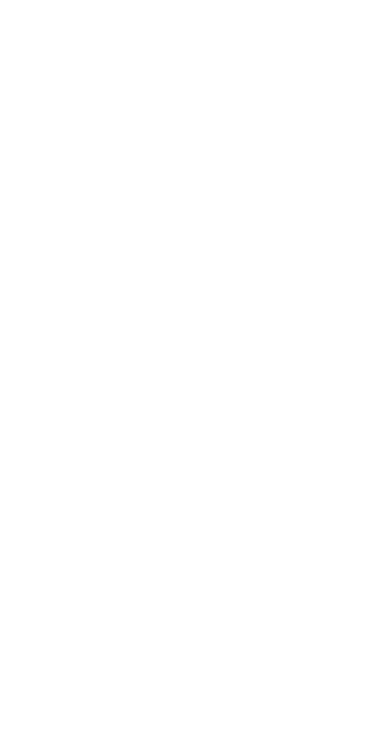
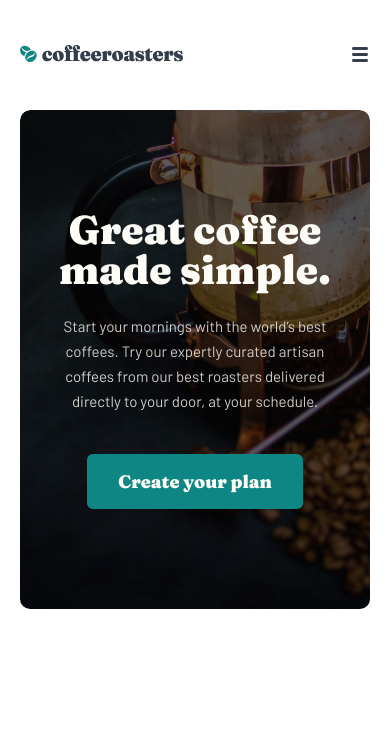
Before and after one commit to norslab/coffeeroaster, a plain HTML site: page index.html in a window 390 px wide. Drawn offline with nearby package versions, Linux system fonts and the light colour scheme.

Commit message:
responsive

```diff
--- a/index.html
+++ b/index.html
@@ -4,10 +4,53 @@
     <meta charset="UTF-8">
     <meta http-equiv="X-UA-Compatible" content="IE=edge">
     <meta name="viewport" content="width=device-width, initial-scale=1.0">
+    <link rel="stylesheet" href="https://necolas.github.io/normalize.css/8.0.1/normalize.css">
     <link rel="stylesheet" href="./css/main.css">
     <title>coffeeroaster</title>
 </head>
 <body>
+    <header class="site-header">
+      <div class="container site-header__container">
+         <a class="site-header__logo" href="#">
+          <img src="./img/site-logo.svg" alt="site-logo">
+         </a>
+         <nav class="site-header__navbar">
+           <ul class="site-header__list">
+            <li class="site-header__item">
+              <a href="#" class="site-header__link">HOME</a>
+            </li>
+            <li class="site-header__item">
+              <a href="#" class="site-header__link">ABOUT US</a>
+            </li>
+            <li class="site-header__item">
+              <a href="#" class="site-header__link">Create your plan</a>
+            </li>
+           </ul>
+           <button class="site-header__menu">
 
+           </button>
+         </nav>
+      </div>
+    </header>
+    <main>
+      <section id="hero">
+        <div class="container hero__container">
+         <div class="hero__block">
+           <div class="hero__content">
+             <h2 class="hero__title">
+              Great coffee
+made simple.
+             </h2>
+             <p class="hero__text">
+              Start your mornings with the world’s best coffees. Try our expertly curated artisan coffees from our best roasters delivered directly to your door, at your schedule.
+             </p>
+             <a href="#" class="button">
+              Create your plan
+             </a>
+           </div>
+         </div>
+        </div>
+      </section>
+    </main>
 </body>
 </html>
--- a/scss/_block/_block.scss
+++ /dev/null
@@ -1,2 +0,0 @@
-  @import "_header";
-  @import "_hero";
--- /dev/null
+++ b/scss/_fonts.scss
@@ -0,0 +1 @@
+@import url('https://fonts.googleapis.com/css2?family=Barlow:wght@400;500;600;700&family=Fraunces:opsz,wght@9..144,900&display=swap');
--- a/scss/_general.scss
+++ b/scss/_general.scss
@@ -0,0 +1,41 @@
+html{
+  box-sizing: border-box;
+}
+
+*,
+*::before,
+*::after{
+  box-sizing: inherit;
+}
+
+body{
+    font-family: 'Barlow', sans-serif;
+  margin: 0;
+  padding: 0;
+}
+
+ul,ol{
+   list-style: none;
+   margin: 0;
+   padding: 0;
+}
+
+a{
+  text-decoration: none;
+  display: inline-block;
+}
+
+h1,h2,h3,h4,h5,h6,p{
+  margin: 0;
+}
+
+img{
+  width: 100%;
+  height: auto;
+}
+.container{
+  max-width: 1320px;
+  padding-left: 20px;
+  padding-right: 20px;
+  margin: 0 auto;
+}
--- a/scss/_mixin.scss
+++ b/scss/_mixin.scss
@@ -0,0 +1,33 @@
+@mixin flexA {
+    display: flex;
+  align-items: center;
+}
+@mixin maintext {
+  font-weight: 400;
+  font-size: 16px;
+  line-height: 26px;
+  color: #FEFCF7;
+
+  @media only screen and (max-width:1000px){
+    font-size: 15px;
+    line-height: 25px;
+    margin-bottom: 40px;
+  }
+}
+@mixin btn {
+  display: inline-block;
+  font-weight: 900;
+  font-size: 18px;
+  line-height: 25px;
+  color: #FEFCF7;
+  font-family: $font;
+  padding: 15px 31px;
+  background-color: #0E8784;
+  border: none;
+border-radius: 6px;
+cursor: pointer;
+
+  // &:hover{
+
+  // }
+}
--- a/scss/_variables.scss
+++ b/scss/_variables.scss
@@ -0,0 +1 @@
+$font: 'Fraunces', serif;
--- /dev/null
+++ b/scss/block/_block.scss
@@ -0,0 +1,2 @@
+  @import "header";
+  @import "hero";
--- /dev/null
+++ b/scss/block/_header.scss
@@ -0,0 +1,45 @@
+.site-header{
+  padding: 44px 0;
+}
+.site-header__container{
+    @include flexA;
+  justify-content: space-between;
+}
+.site-header__list{
+  @include flexA;
+}
+.site-header__item + .site-header__item{
+  margin-left: 32px;
+}
+.site-header__link{
+    font-weight: 700;
+    font-size: 12px;
+    line-height: 15px;
+    letter-spacing: 0.923077px;
+    text-transform: uppercase;
+    color: #83888F;
+}
+.site-header__menu{
+   display: none;
+}
+@media only screen and (max-width:800px){
+  .site-header__list{
+   display: none;
+   }
+   .site-header__menu{
+      display: inline-block;
+      width: 20px;
+      height: 20px;
+      border: none;
+      background-color: transparent;
+      background-repeat: no-repeat;
+      background-image: url(../../img/menu.svg);
+      background-position: center;
+      cursor: pointer;
+    }
+}
+@media only screen and (max-width:600px){
+  .site-header__logo{
+    max-width: 163px;
+  }
+}
--- /dev/null
+++ b/scss/block/_hero.scss
@@ -0,0 +1,81 @@
+#hero{
+  padding-bottom: 123px;
+}
+.hero__block{
+  padding: 117px 0;
+  background-repeat: no-repeat;
+  background-image: url(../../img/hero.jpg);
+  background-size: cover;
+  border-radius: 10px;
+  background-position-x: right;
+}
+.hero__content{
+  margin-left: 85px;
+}
+.hero__title{
+    font-weight: 900;
+    font-size: 72px;
+    line-height: 72px;
+    color: #FEFCF7;
+    font-family: $font;
+    max-width: 493px;
+    margin-bottom: 32px;
+}
+.hero__text{
+   max-width: 417px;
+   @include maintext;
+   opacity: 0.8;
+   margin-bottom: 56px;
+}
+.button{
+  @include btn;
+}
+
+@media only screen and (max-width:1000px){
+    .hero__block{
+        padding: 104px 0;
+        background-image: url(../../img/hero-tablet.jpg);
+      }
+      .hero__content{
+        margin-left: 58px;
+      }
+      .hero__title{
+        font-size: 48px;
+        line-height: 48px;
+        margin-bottom: 24px;
+        font-family: $font;
+        max-width: 329px;
+    }
+    .hero__text{
+      max-width: 372px;
+    }
+}
+
+@media only screen and (max-width:684px){
+    .hero__content{
+      margin-left: 0;
+      text-align: center;
+
+    }
+    .hero__title{
+      margin: 0 auto;
+      font-size: 40px;
+line-height: 40px;
+margin-bottom: 24px;
+    }
+    .hero__text{
+      margin: 0 auto;
+      margin-bottom: 40px;
+    }
+}
+
+@media only screen and (max-width:500px){
+    .hero__content{
+      padding: 0 24px;
+
+    }
+    .hero__block{
+        padding: 100px 0;
+        background-image: url(../../img/hero-mobile.jpg);
+      }
+}
--- a/scss/main.scss
+++ b/scss/main.scss
@@ -1,6 +1,6 @@
-@import "_fonts";
+@import "fonts";
 @import "variables";
 @import "general";
 @import "mixin";
 
-@import "_block/block";
+@import "block/block";
```
Also changed, not shown: css/main.css, img/hero-mobile.jpg (added), img/hero-tablet.jpg (added), img/hero.jpg (added), img/menu.svg (added), img/site-logo.svg (added), scss/__fonts.scss (deleted), scss/_block/__header.scss (deleted), scss/_block/__hero.scss (deleted), 1 other file.
